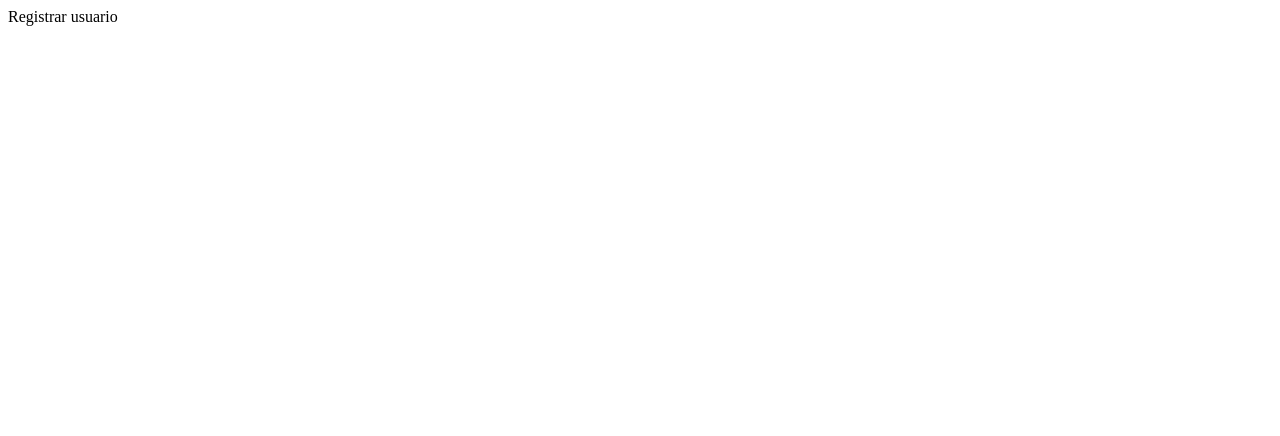
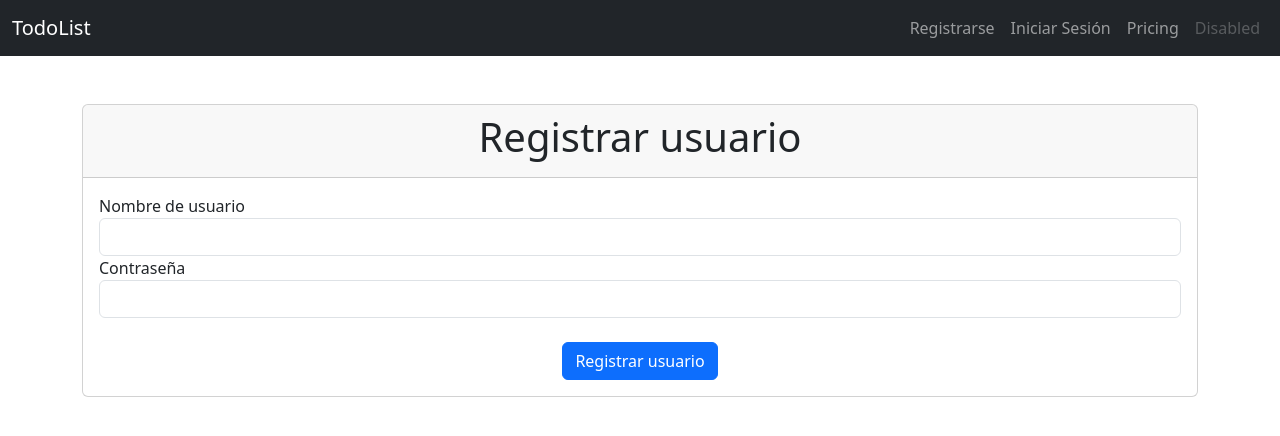
Before and after one commit to Pablo-Echegaray/todo-list, a Flask app: page /auth/register in a window 1280 px wide. Before the commit the part shown is almost empty. Shown: the top 436 px of the page. Run offline with Flask 3, Linux system fonts and the light colour scheme.

Commit message:
Vistas registrar/inciar sesion.

```diff
--- a/todor/auth.py
+++ b/todor/auth.py
@@ -1,4 +1,4 @@
-from flask import Blueprint
+from flask import Blueprint, render_template
 
 # Vistas con Blueprint.
 
@@ -6,8 +6,8 @@ bp = Blueprint('auth', __name__, url_prefix='/auth')
 
 @bp.route('/register')
 def register():
-    return "Registrar usuario"
+    return render_template('auth/register.html')
 
 @bp.route('/login')
 def login():
-    return "Iniciar sesión"
+    return render_template('auth/login.html')
--- /dev/null
+++ b/todor/templates/auth/register.html
@@ -0,0 +1,34 @@
+{% extends 'base.html' %}
+
+{% block content %}
+
+<div class="container mt-5">
+    <div class="row justify-content-center">
+        <div class="dol-sm-8">
+            <div class="card">
+                <div class="card-header">
+                    <h1 class="text-center">{% block title %} Registrar usuario {% endblock %}</h1>
+                </div>
+                <div class="card-body">
+                    <form action="" method="post">
+                        <div class="form-group">
+                            <label for="username">Nombre de usuario</label>
+                            <input type="text" class="form-control" id="username" name="username" required minlength="4" maxlength="20">
+                        </div>
+                        <div class="form-group">
+                            <label for="password">Contraseña</label>
+                            <input type="password" class="form-control" id="password" name="password" required minlength="6" maxlength="40">
+                        </div>
+                        <br>
+                        <div class="text-center">
+                            <input type="submit" class="btn btn-primary" value="Registrar usuario">
+                        </div>
+                    </form>
+
+                </div>
+            </div>
+        </div>
+    </div>
+</div>
+
+{% endblock %}
--- a/todor/templates/base.html
+++ b/todor/templates/base.html
@@ -16,10 +16,10 @@
           <div class="collapse navbar-collapse justify-content-end" id="navbarNav">
             <ul class="navbar-nav">
               <li class="nav-item">
-                <a class="nav-link" href="#">Registrarse</a>
+                <a class="nav-link" href="{{url_for('auth.register')}}">Registrarse</a>
               </li>
               <li class="nav-item">
-                <a class="nav-link" href="#">Iniciar Sesión</a>
+                <a class="nav-link" href="{{url_for('auth.login')}}">Iniciar Sesión</a>
               </li>
               <li class="nav-item">
                 <a class="nav-link" href="#">Pricing</a>
--- a/todor/templates/index.html
+++ b/todor/templates/index.html
@@ -14,8 +14,8 @@
         <p>¿Tienes una cuenta?</p>
 
         <div class="d-flex justify-content-center">
-            <a href="" class="btn btn-primary mx-2">Iniciar sesión</a>
-            <a href="" class="btn btn-secondary mx-2">Registrarse</a>
+            <a href="{{url_for('auth.login')}}" class="btn btn-primary mx-2">Iniciar sesión</a>
+            <a href="{{url_for('auth.register')}}" class="btn btn-secondary mx-2">Registrarse</a>
         </div>
 
     </div>
```
Also changed, not shown: todor/templates/auth/login.html (added, +34 -0 lines).
